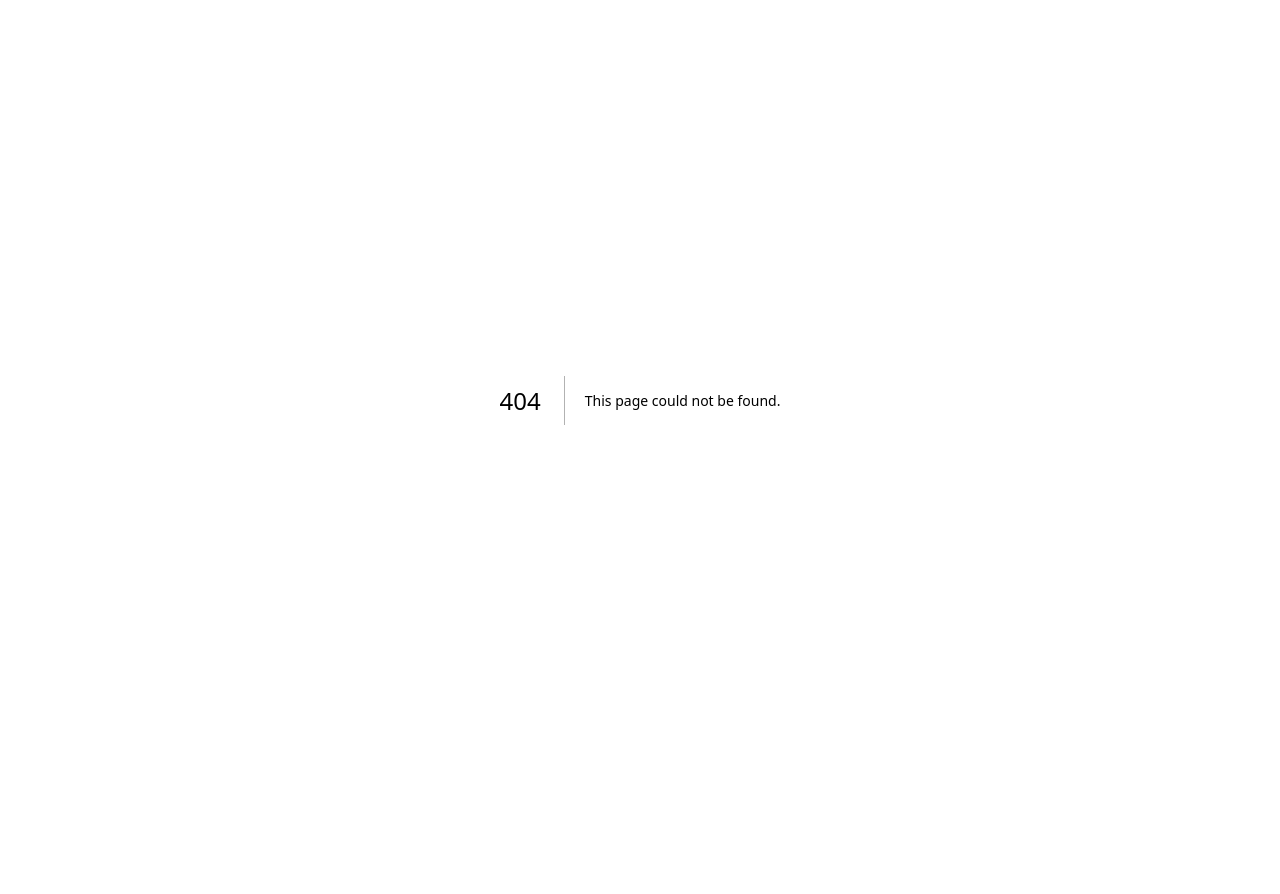
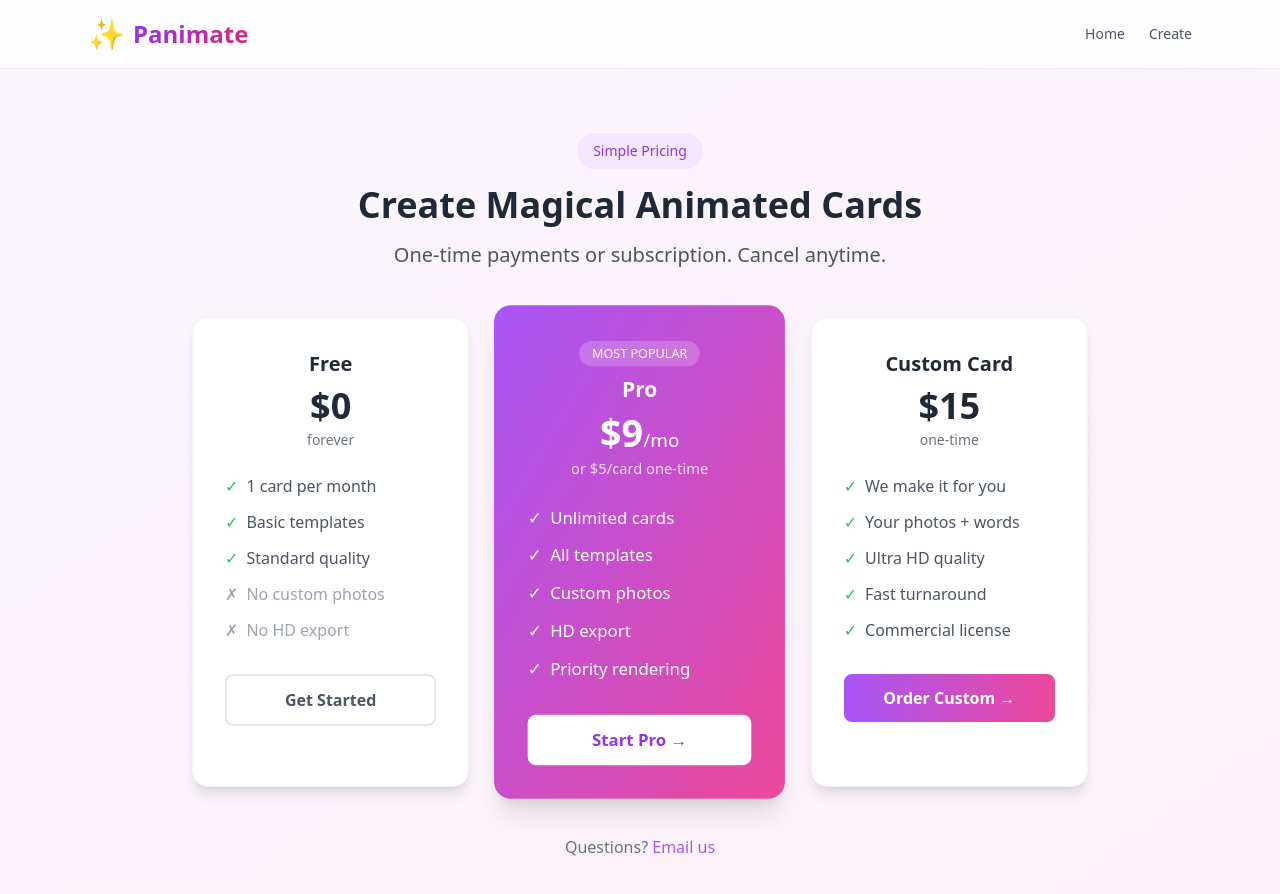
Before and after one commit to dishraters/panimate, a Next.js app in the folder panimate/: page /pricing in a window 1280 px wide. Before the commit this address had no page. Shown: the top 894 px of the page. Before the commit the page ends 800 px from the top, so only its background shows below. Built offline with nearby package versions, Linux system fonts and the light colour scheme.

Commit message:
Add pricing page with Stripe checkout

```diff
--- /dev/null
+++ b/panimate/src/app/api/checkout/route.ts
@@ -0,0 +1,58 @@
+import { NextResponse } from 'next/server';
+
+// Note: Set STRIPE_SECRET_KEY in Vercel environment variables
+// Get keys from https://dashboard.stripe.com/apikeys
+
+export async function POST(request: Request) {
+  const body = await request.json();
+  const { priceId, customAmount, customerEmail } = body;
+
+  // Check if Stripe is configured
+  if (!process.env.STRIPE_SECRET_KEY) {
+    return NextResponse.json(
+      { error: 'Payment system not configured. Please contact support.' },
+      { status: 500 }
+    );
+  }
+
+  try {
+    const stripe = require('stripe')(process.env.STRIPE_SECRET_KEY);
+
+    let lineItems;
+
+    if (priceId) {
+      // Subscription or predefined product
+      lineItems = [{ price: priceId, quantity: 1 }];
+    } else if (customAmount) {
+      // Custom amount (for one-time payments like custom cards)
+      lineItems = [{
+        price_data: {
+          currency: 'usd',
+          product_data: {
+            name: 'Custom Animated Card',
+            description: 'Personalized AI animated greeting card',
+          },
+          unit_amount: Math.round(customAmount * 100), // Convert to cents
+        },
+        quantity: 1,
+      }];
+    }
+
+    const session = await stripe.checkout.sessions.create({
+      payment_method_types: ['card'],
+      line_items: lineItems,
+      mode: priceId ? 'subscription' : 'payment',
+      success_url: `${process.env.NEXT_PUBLIC_SITE_URL || 'https://panimate-eosin.vercel.app'}/success?session_id={CHECKOUT_SESSION_ID}`,
+      cancel_url: `${process.env.NEXT_PUBLIC_SITE_URL || 'https://panimate-eosin.vercel.app'}/cancel`,
+      customer_email: customerEmail,
+    });
+
+    return NextResponse.json({ sessionId: session.id, url: session.url });
+  } catch (error: any) {
+    console.error('Stripe error:', error);
+    return NextResponse.json(
+      { error: error.message || 'Payment failed' },
+      { status: 500 }
+    );
+  }
+}
--- a/panimate/src/app/page.tsx
+++ b/panimate/src/app/page.tsx
@@ -87,7 +87,7 @@ export default function Panimate() {
           <div className="flex items-center gap-4">
             <a href="#pricing" className="text-gray-600 hover:text-pink-500 font-medium">Pricing</a>
             <a href="/blog" className="text-gray-600 hover:text-pink-500 font-medium">Blog</a>
-            <a href="#waitlist" className="bg-pink-500 text-white px-4 py-2 rounded-full font-medium hover:bg-pink-600">Join Waitlist</a>
+            <a href="/pricing" className="bg-pink-500 text-white px-4 py-2 rounded-full font-medium hover:bg-pink-600">View Pricing</a>
           </div>
         </div>
       </header>
--- /dev/null
+++ b/panimate/src/app/pricing/page.tsx
@@ -0,0 +1,175 @@
+'use client';
+
+import { useState } from 'react';
+import Link from 'next/link';
+
+export default function Pricing() {
+  const [loading, setLoading] = useState<string | null>(null);
+
+  const handleSubscribe = async (priceId: string | null, amount?: number) => {
+    setLoading(priceId || 'custom');
+
+    try {
+      const response = await fetch('/api/checkout', {
+        method: 'POST',
+        headers: { 'Content-Type': 'application/json' },
+        body: JSON.stringify({
+          priceId,
+          customAmount: amount,
+        }),
+      });
+
+      const data = await response.json();
+
+      if (data.url) {
+        window.location.href = data.url;
+      } else {
+        alert(data.error || 'Something went wrong');
+      }
+    } catch (error) {
+      alert('Payment system not ready yet');
+    }
+
+    setLoading(null);
+  };
+
+  return (
+    <div className="min-h-screen bg-gradient-to-br from-purple-50 to-pink-50">
+      <header className="bg-white/80 backdrop-blur-sm border-b border-purple-100">
+        <div className="max-w-6xl mx-auto px-6 py-4 flex justify-between items-center">
+          <Link href="/" className="flex items-center gap-2">
+            <span className="text-3xl">✨</span>
+            <h1 className="text-2xl font-bold bg-gradient-to-r from-purple-600 to-pink-600 bg-clip-text text-transparent">
+              Panimate
+            </h1>
+          </Link>
+          <nav className="flex gap-6 text-sm">
+            <Link href="/" className="text-gray-600 hover:text-purple-500">Home</Link>
+            <Link href="/create" className="text-gray-600 hover:text-purple-500">Create</Link>
+          </nav>
+        </div>
+      </header>
+
+      <main className="max-w-5xl mx-auto px-6 py-16">
+        <div className="text-center mb-12">
+          <span className="inline-block bg-purple-100 text-purple-600 px-4 py-2 rounded-full text-sm font-medium mb-4">
+            Simple Pricing
+          </span>
+          <h1 className="text-4xl font-bold text-gray-800 mb-4">
+            Create Magical Animated Cards
+          </h1>
+          <p className="text-xl text-gray-600 max-w-2xl mx-auto">
+            One-time payments or subscription. Cancel anytime.
+          </p>
+        </div>
+
+        <div className="grid md:grid-cols-3 gap-8 max-w-4xl mx-auto">
+          {/* Free Tier */}
+          <div className="bg-white rounded-2xl shadow-lg p-8 border border-gray-100">
+            <div className="text-center">
+              <h3 className="text-xl font-bold text-gray-800 mb-2">Free</h3>
+              <div className="text-4xl font-bold text-gray-800 mb-1">$0</div>
+              <p className="text-gray-500 text-sm mb-6">forever</p>
+            </div>
+            <ul className="space-y-3 mb-8">
+              <li className="flex items-center gap-2 text-gray-600">
+                <span className="text-green-500">✓</span> 1 card per month
+              </li>
+              <li className="flex items-center gap-2 text-gray-600">
+                <span className="text-green-500">✓</span> Basic templates
+              </li>
+              <li className="flex items-center gap-2 text-gray-600">
+                <span className="text-green-500">✓</span> Standard quality
+              </li>
+              <li className="flex items-center gap-2 text-gray-400">
+                <span className="text-gray-400">✗</span> No custom photos
+              </li>
+              <li className="flex items-center gap-2 text-gray-400">
+                <span className="text-gray-400">✗</span> No HD export
+              </li>
+            </ul>
+            <Link
+              href="/create"
+              className="block w-full py-3 text-center border-2 border-gray-200 text-gray-600 font-bold rounded-lg hover:border-purple-500 hover:text-purple-500 transition-all"
+            >
+              Get Started
+            </Link>
+          </div>
+
+          {/* Pro Tier */}
+          <div className="bg-gradient-to-br from-purple-500 to-pink-500 rounded-2xl shadow-xl p-8 text-white transform scale-105">
+            <div className="text-center">
+              <span className="inline-block bg-white/20 px-3 py-1 rounded-full text-xs font-medium mb-2">MOST POPULAR</span>
+              <h3 className="text-xl font-bold mb-2">Pro</h3>
+              <div className="text-4xl font-bold mb-1">$9<span className="text-lg font-normal">/mo</span></div>
+              <p className="text-white/80 text-sm mb-6">or $5/card one-time</p>
+            </div>
+            <ul className="space-y-3 mb-8">
+              <li className="flex items-center gap-2">
+                <span className="text-white">✓</span> Unlimited cards
+              </li>
+              <li className="flex items-center gap-2">
+                <span className="text-white">✓</span> All templates
+              </li>
+              <li className="flex items-center gap-2">
+                <span className="text-white">✓</span> Custom photos
+              </li>
+              <li className="flex items-center gap-2">
+                <span className="text-white">✓</span> HD export
+              </li>
+              <li className="flex items-center gap-2">
+                <span className="text-white">✓</span> Priority rendering
+              </li>
+            </ul>
+            <button
+              onClick={() => handleSubscribe('price_pro_monthly')}
+              disabled={loading === 'price_pro_monthly'}
+              className="block w-full py-3 text-center bg-white text-purple-600 font-bold rounded-lg hover:bg-gray-100 transition-all disabled:opacity-50"
+            >
+              {loading === 'price_pro_monthly' ? 'Processing...' : 'Start Pro →'}
+            </button>
+          </div>
+
+          {/* Custom Card */}
+          <div className="bg-white rounded-2xl shadow-lg p-8 border border-gray-100">
+            <div className="text-center">
+              <h3 className="text-xl font-bold text-gray-800 mb-2">Custom Card</h3>
+              <div className="text-4xl font-bold text-gray-800 mb-1">$15</div>
+              <p className="text-gray-500 text-sm mb-6">one-time</p>
+            </div>
+            <ul className="space-y-3 mb-8">
+              <li className="flex items-center gap-2 text-gray-600">
+                <span className="text-green-500">✓</span> We make it for you
+              </li>
+              <li className="flex items-center gap-2 text-gray-600">
+                <span className="text-green-500">✓</span> Your photos + words
+              </li>
+              <li className="flex items-center gap-2 text-gray-600">
+                <span className="text-green-500">✓</span> Ultra HD quality
+              </li>
+              <li className="flex items-center gap-2 text-gray-600">
+                <span className="text-green-500">✓</span> Fast turnaround
+              </li>
+              <li className="flex items-center gap-2 text-gray-600">
+                <span className="text-green-500">✓</span> Commercial license
+              </li>
+            </ul>
+            <button
+              onClick={() => handleSubscribe(null, 15)}
+              disabled={loading === 'custom'}
+              className="block w-full py-3 text-center bg-gradient-to-r from-purple-500 to-pink-500 text-white font-bold rounded-lg hover:opacity-90 transition-all disabled:opacity-50"
+            >
+              {loading === 'custom' ? 'Processing...' : 'Order Custom →'}
+            </button>
+          </div>
+        </div>
+
+        <div className="text-center mt-12">
+          <p className="text-gray-500">
+            Questions? <a href="mailto:hello@panimate.app" className="text-purple-500 hover:underline">Email us</a>
+          </p>
+        </div>
+      </main>
+    </div>
+  );
+}
```
